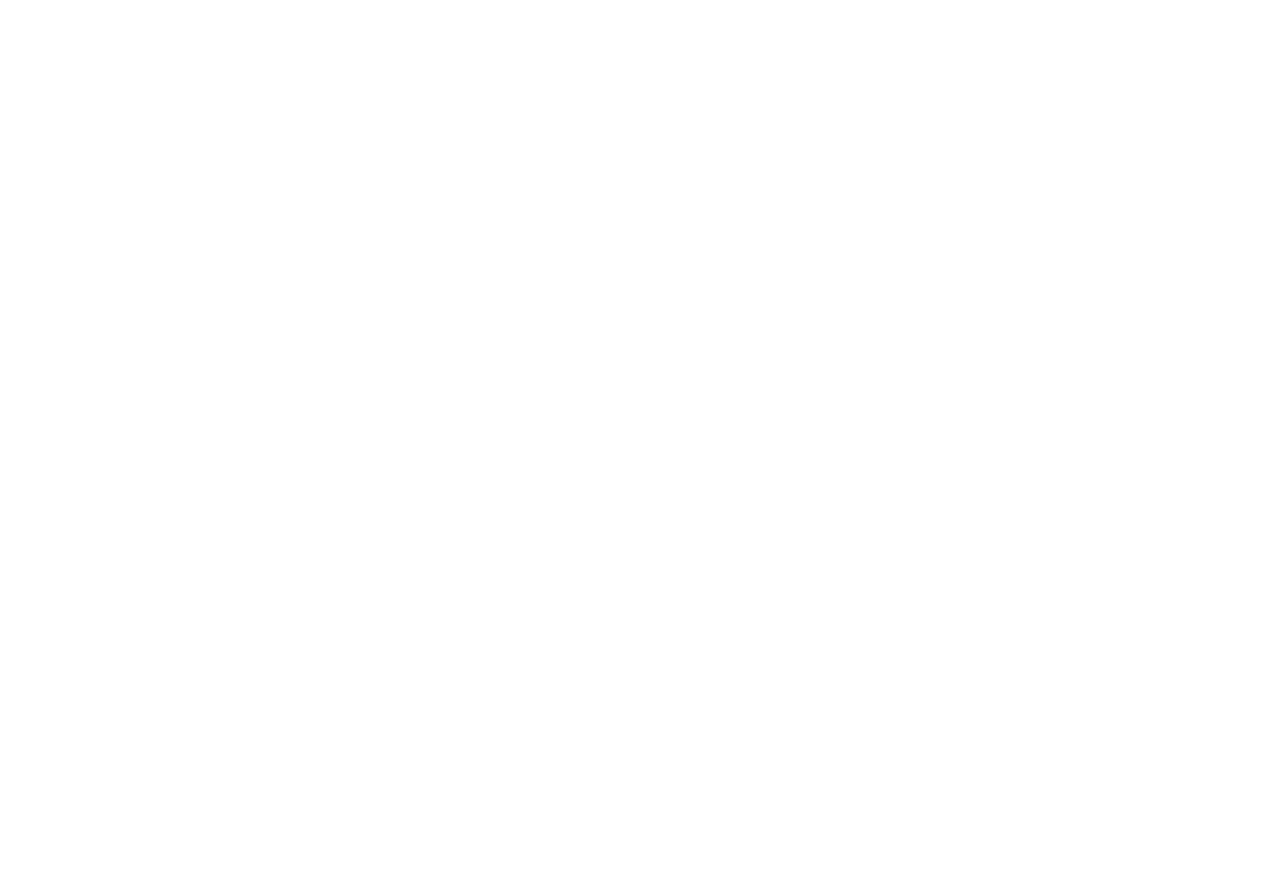
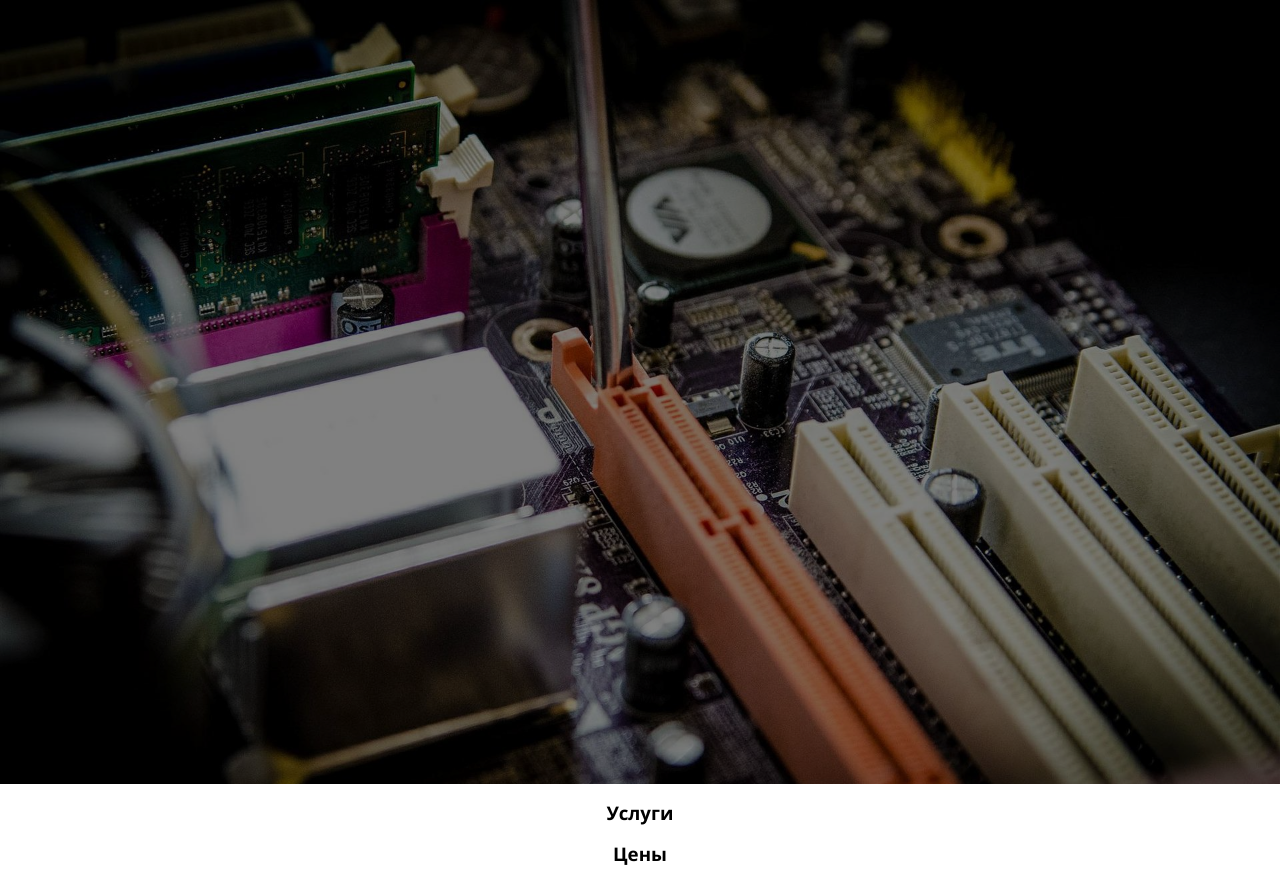
Before and after one commit to exuperi/remontkompbrest, a plain HTML site: page index.html in a window 1280 px wide. Before the commit the page ends 800 px from the top, so only its background shows below. Drawn offline with Linux system fonts and the light colour scheme.

Commit message:
Add header background

```diff
--- a/index.html
+++ b/index.html
@@ -4,7 +4,21 @@
 		<meta charset="UTF-8" />
 		<meta http-equiv="X-UA-Compatible" content="IE=edge" />
 		<meta name="viewport" content="width=device-width, initial-scale=1.0" />
+		<link rel="stylesheet" href="./styles/index.css" />
 		<title>Ремонт компьютеров</title>
 	</head>
-	<body></body>
+	<body>
+		<header class="header">
+			<div class="header-background"></div>
+		</header>
+		<main>
+			<section>
+				<h3 class="section-title">Услуги</h3>
+			</section>
+			<section>
+				<h3 class="section-title">Цены</h3>
+			</section>
+		</main>
+		<footer></footer>
+	</body>
 </html>
--- a/styles/index.css
+++ b/styles/index.css
@@ -0,0 +1,30 @@
+* {
+	box-sizing: border-box;
+	margin: 0;
+	padding: 0;
+}
+
+html {
+	font-family: "Segoe UI", Tahoma, Geneva, Verdana, sans-serif;
+}
+
+.header {
+	height: 98vh;
+	position: relative;
+	top: 0;
+	left: 0;
+}
+
+.header-background {
+	background: url("../assets/header_background.jpeg");
+	background-repeat: no-repeat;
+	background-size: cover;
+	height: 100%;
+	background-position: top;
+	filter: brightness(0.5);
+}
+
+.section-title {
+	text-align: center;
+	margin: 1rem 0;
+}
```
Also changed, not shown: assets/header_background.jpeg (added).
